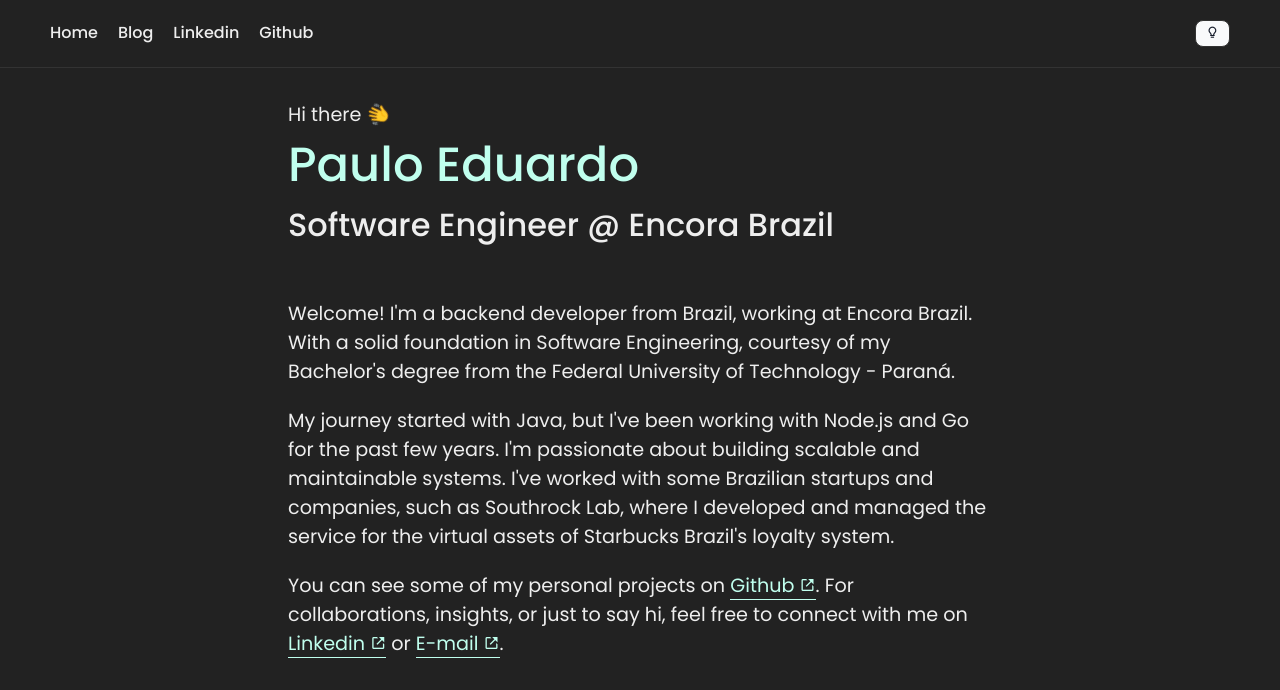
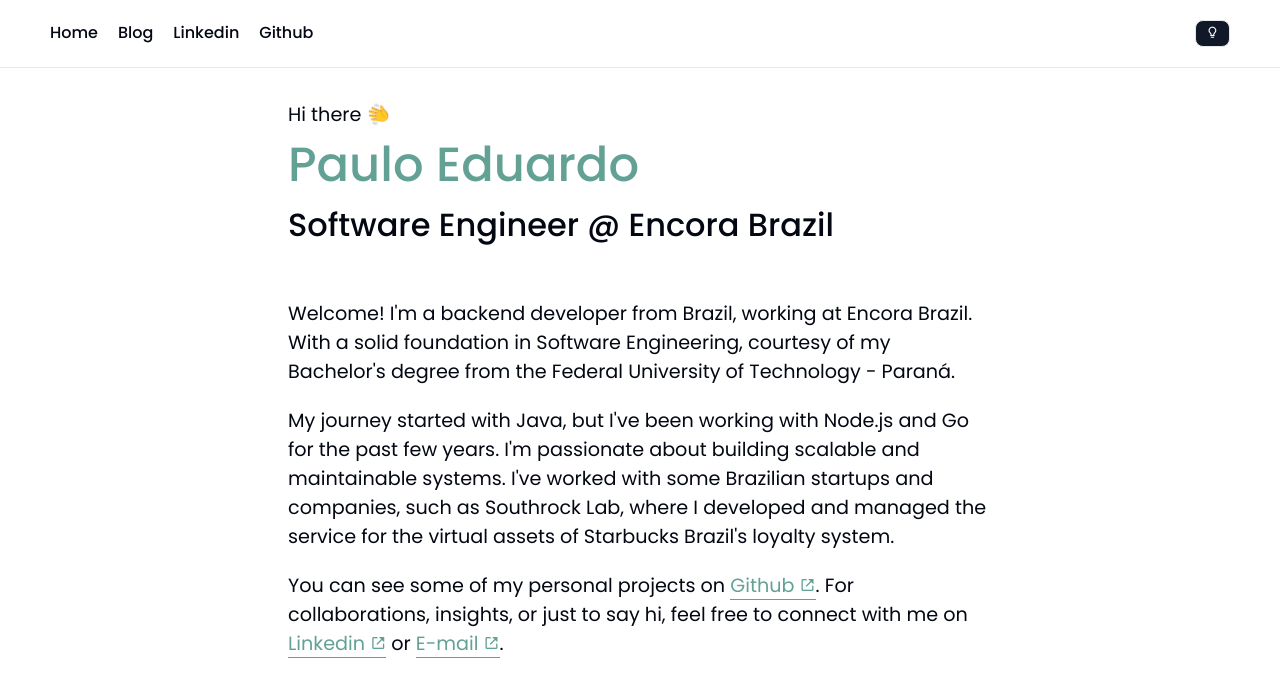
Before and after one commit to pauloo27/me, a SvelteKit app: page / in a window 1280 px wide. Shown: the top 690 px of the page. Built offline with nearby package versions, Linux system fonts and the light colour scheme.

Commit message:
feat: better theme handling

```diff
--- a/src/lib/theme.ts
+++ b/src/lib/theme.ts
@@ -5,6 +5,10 @@
 export function loadTheme() {
 	const darkModePreference = window.matchMedia('(prefers-color-scheme: dark)');
 	applyTheme(darkModePreference.matches ? 'dark' : 'light');
+
+	darkModePreference.addEventListener('change', (event) => {
+		applyTheme(event.matches ? 'dark' : 'light');
+	});
 }
 
 export function applyTheme(theme: Theme) {
--- a/src/routes/+layout.svelte
+++ b/src/routes/+layout.svelte
@@ -3,6 +3,15 @@
 	import './fonts.css';
 	import './layout.css';
 	import Header from '$lib/components/header.svelte';
+	import { applyTheme, loadTheme } from '$lib/theme';
+
+	let isSSR = typeof window === 'undefined';
+
+	if (isSSR) {
+		applyTheme('dark');
+	} else {
+		loadTheme();
+	}
 </script>
 
 <Header />
```
